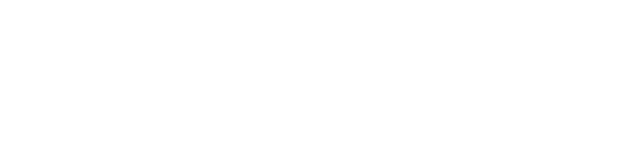
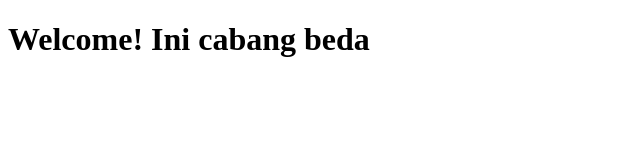
Before and after one commit to tobiasagyasta/tl-simul-3, a plain HTML site: page index.html in a window 1280 px wide. Shown: the whole page, without its empty margins (0-640 px from the left). Drawn offline with Linux system fonts and the light colour scheme.

Commit message:
feat : push cabang beda

```diff
--- a/index.html
+++ b/index.html
@@ -5,5 +5,7 @@
     <meta name="viewport" content="width=device-width, initial-scale=1.0" />
     <title>Document</title>
   </head>
-  <body></body>
+  <body>
+    <h1>Welcome! Ini cabang beda</h1>
+  </body>
 </html>
```
